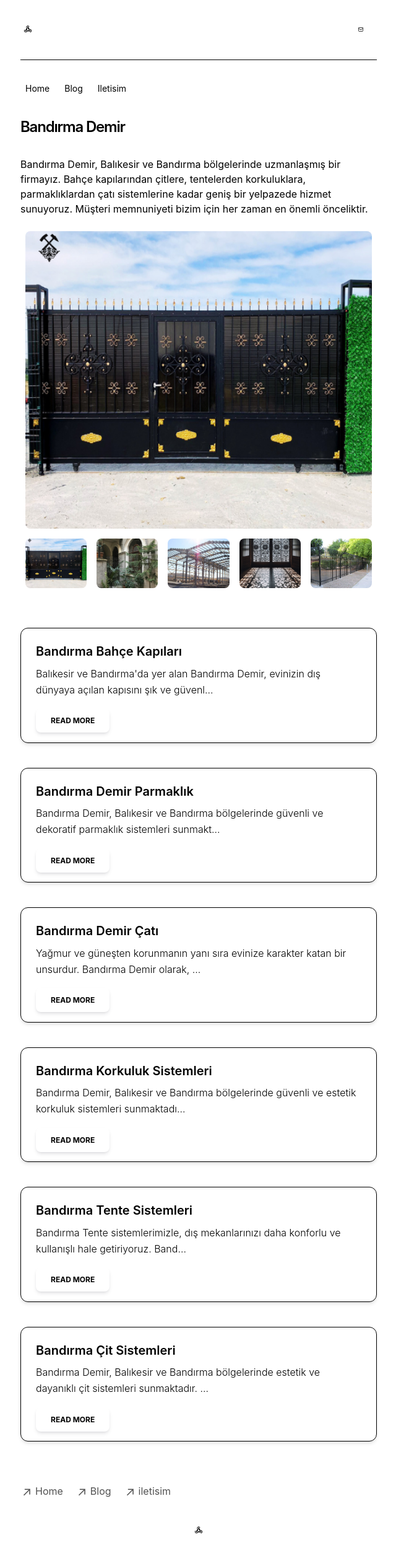
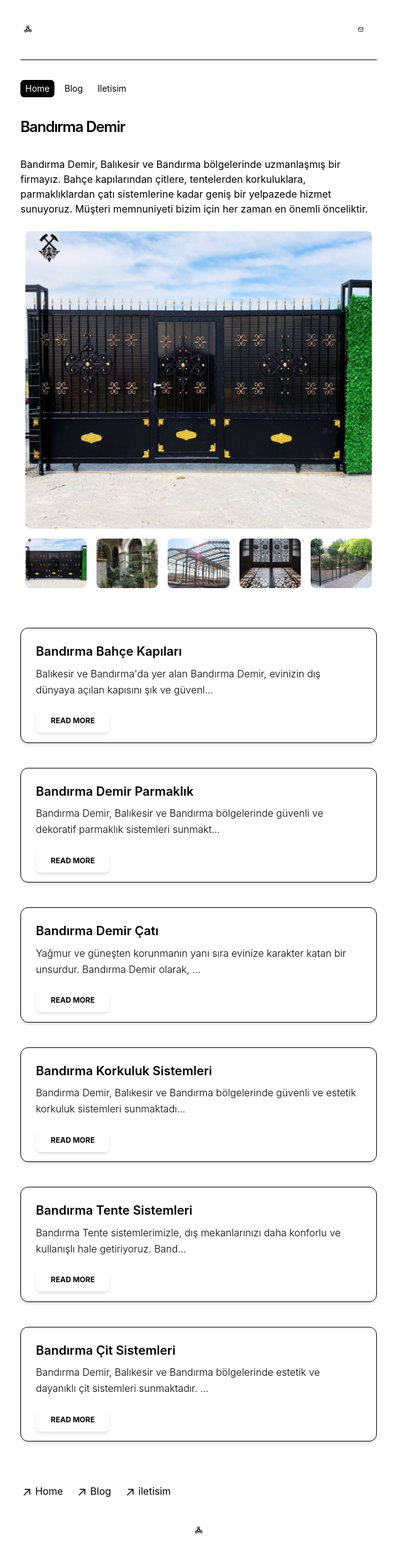
Before and after one commit to Burrhanburak/portfo-adnan, a Next.js app: page / in a window 1280 px wide. Shown: the top 2514 px of the page at 62% size, without its empty margins (319-959 px from the left). Built offline with nearby package versions, Linux system fonts and the light colour scheme.

Commit message:
theme  commit

```diff
--- a/app/components/footer.tsx
+++ b/app/components/footer.tsx
@@ -24,7 +24,7 @@ export default function Footer() {
       <ul className="font-sm mt-8 flex flex-col space-x-0 space-y-2 text-neutral-600 md:flex-row md:space-x-4 md:space-y-0 dark:text-neutral-300">
         <li>
           <Link
-            className="flex items-center transition-all p-1 hover:text-neutral-800 dark:hover:text-neutral-100"
+            className="flex items-center transition-all p-1 text-black"
             rel="noopener noreferrer"
             target="_blank"
             href="/blog"
@@ -35,7 +35,7 @@ export default function Footer() {
         </li>
         <li>
           <Link
-            className="flex items-center transition-all p-1 hover:text-neutral-800 dark:hover:text-neutral-100"
+            className="flex items-center transition-all p-1 text-black"
             rel="noopener noreferrer"
             target="_blank"
             href="/blog"
@@ -46,7 +46,7 @@ export default function Footer() {
         </li>
         <li>
           <Link
-            className="flex items-center transition-all p-1 hover:text-black hover:bg-white rounded-lg dark:hover:text-black"
+            className="flex items-center transition-all p-1 text-black"
             rel="noopener noreferrer"
             target="_blank"
             href="/blog"
--- a/app/components/nav.tsx
+++ b/app/components/nav.tsx
@@ -117,13 +117,13 @@ export function Navbar() {
             <Link key={path} href={path}>
               <button
                 className={`text-sm transition-colors px-2 py-1 rounded-md relative ${
-                  isActive ? "text-black bg-white " : "hover:text-white"
+                  isActive ? "bg-black text-white " : "text-black "
                 }`}
               >
                 <span className="relative z-10">{name}</span>
                 {isActive && (
                   <span
-                    className="absolute inset-0 z-0 bg-white rounded-md"
+                    className="absolute inset-0 z-0 rounded-md"
                     style={{ opacity: 1 }}
                   ></span>
                 )}
--- a/app/components/posts.tsx
+++ b/app/components/posts.tsx
@@ -21,7 +21,7 @@ export function BlogPosts() {
             className="flex flex-col space-y-1 mb-4"
             href={`/blog/${post.slug}`}
           >
-            <div className="relative flex flex-col mt-6 bg:white text-black dark:!bg-black dark:!text-white border shadow-md bg-clip-border rounded-xl">
+            <div className="relative flex flex-col mt-6 bg:white text-black border shadow-md bg-clip-border rounded-xl">
               <div className="p-6">
                 <h5 className="block mb-2 font-sans text-xl antialiased font-semibold leading-snug tracking-normal text-blue-gray-900">
                   {post.metadata.title}
--- a/app/iletisim/page.tsx
+++ b/app/iletisim/page.tsx
@@ -4,7 +4,7 @@ import React from "react";
 const Iletisim = () => {
   return (
     <div className="w-full container mx-auto">
-      <header className="bg-white text-black dark:!bg-black dark:!text-white text-white py-4">
+      <header className="bg-white text-black py-4">
         <div className="container mx-auto">
           <h1 className="text-2xl font-bold">
             Bandırma Demir - Adnan Tezol Demir Doğrama
--- a/app/layout.tsx
+++ b/app/layout.tsx
@@ -54,7 +54,7 @@ export default function RootLayout({
     <html
       lang="en"
       className={cx(
-        "text-black bg-white md:px-10 dark:text-white dark:bg-black",
+        "text-black bg-white md:px-10 ",
         GeistSans.variable,
         GeistMono.variable
       )}
```
